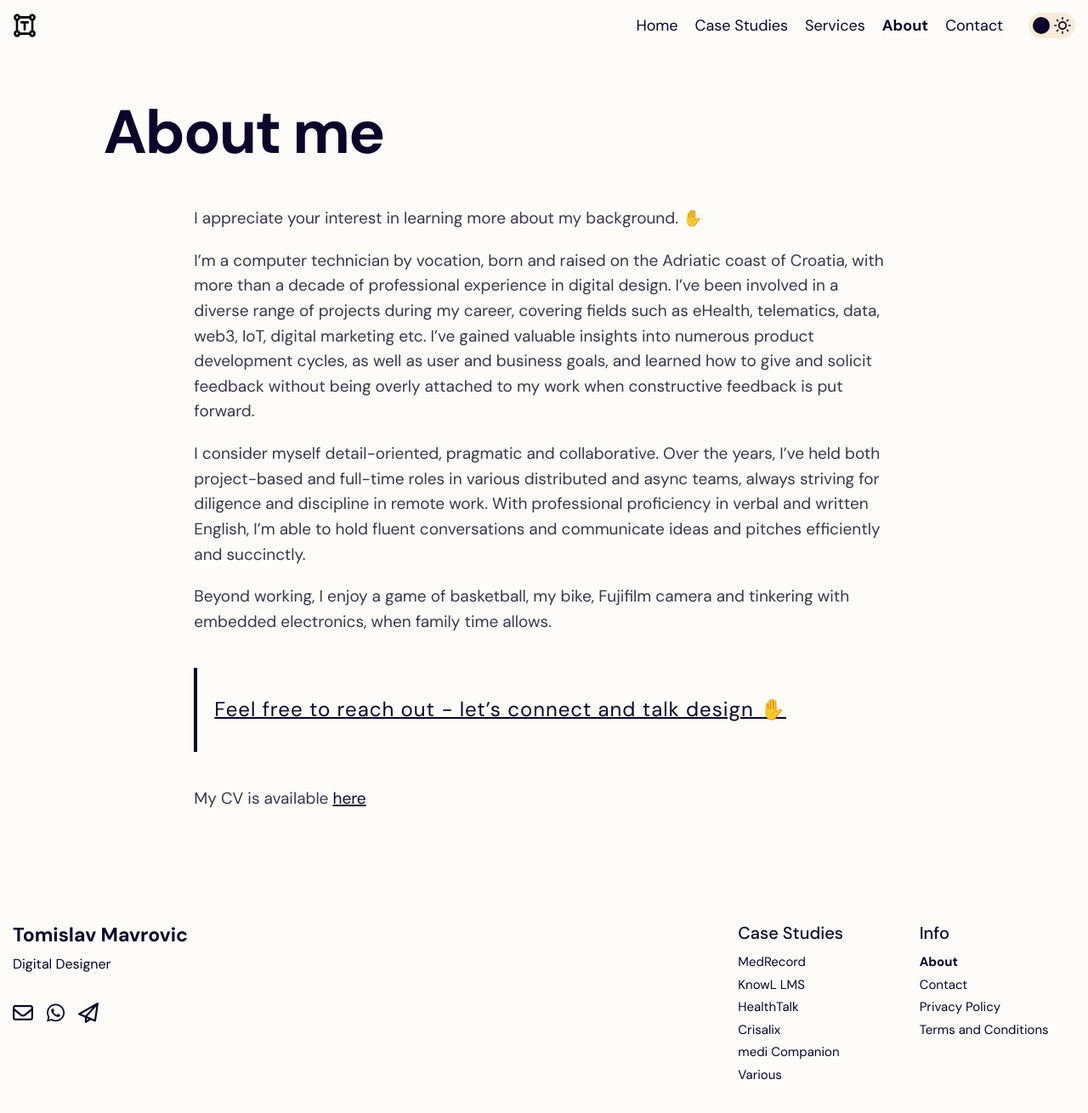
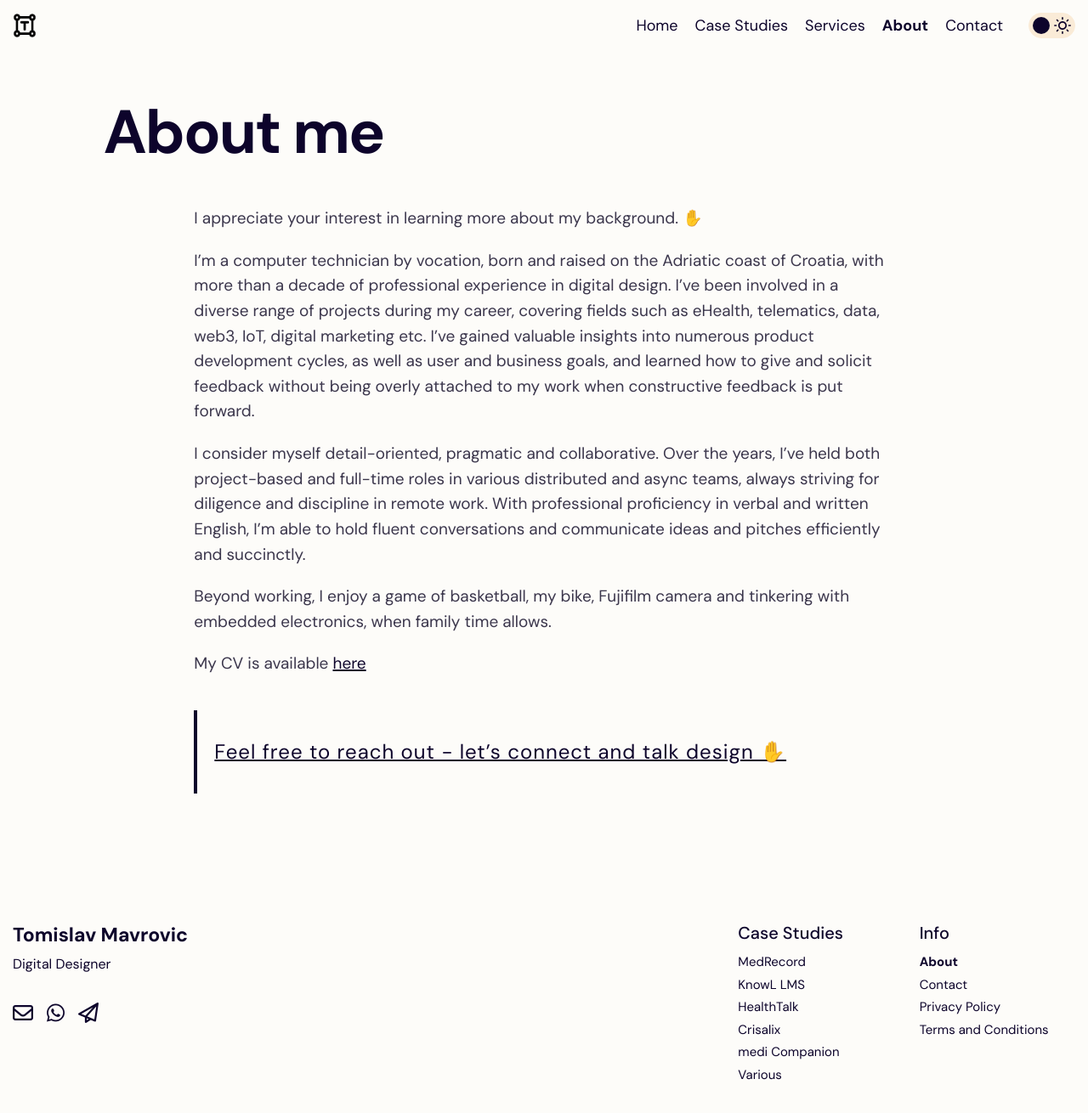
Before and after one commit to tmuxweb/tarheel, a Jekyll site: the page built from pages/about.md, in a window 1280 px wide and 1328 px high. Shown: the top 1310 px of the window at 85% size. Built offline with Jekyll 4.4.1, drawn with Linux system fonts in a browser that asks for light colours.

```diff
--- a/pages/about.md
+++ b/pages/about.md
@@ -14,9 +14,9 @@ I consider myself detail-oriented, pragmatic and collaborative. Over the years,
 
 Beyond working, I enjoy a game of basketball, my bike, Fujifilm camera and tinkering with embedded electronics, when family time allows.
 
+My CV is available <a href="https://tomislavmavrovic.com/TomMavCV.pdf" target="_blank">here</a>
+
 > [Feel free to reach out - let's connect and talk design ✋](/contact)
-
-My CV is available <a href="https://tomislavmavrovic.com/TomMavCV.pdf" target="_blank">here</a>
 
 
 
```
